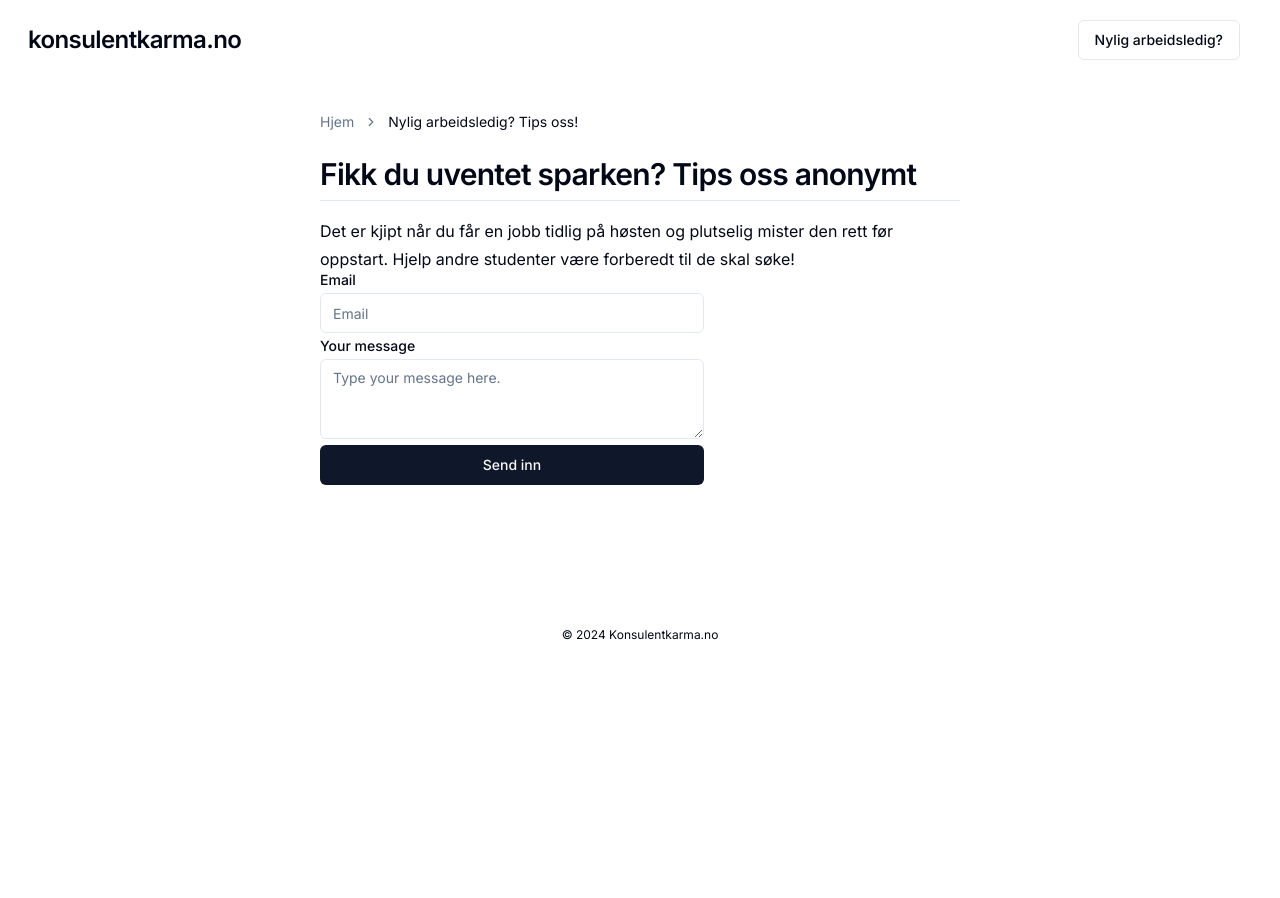
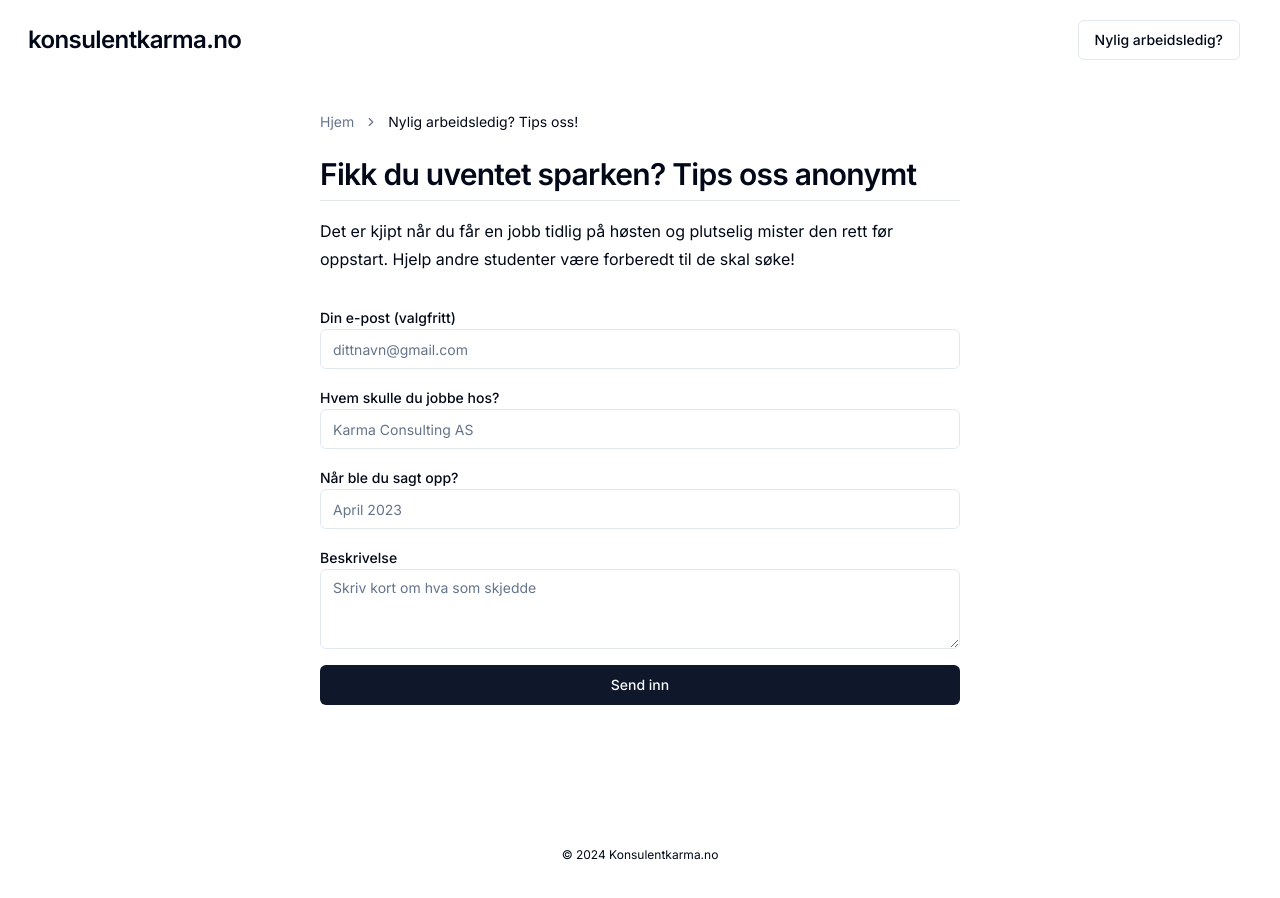
Before and after one commit to andersrodem/konsulent-karma, a Next.js app: page /nylig-arbeidsledig in a window 1280 px wide. Shown: the top 898 px of the page. Before the commit the page ends 817 px from the top, so only its background shows below. Built offline with nearby package versions, Linux system fonts and the light colour scheme; no server answers.

Commit message:
Improve tip form

```diff
--- a/app/actions.ts
+++ b/app/actions.ts
@@ -6,8 +6,8 @@ const resend = new Resend(process.env.RESEND_API_KEY);
 
 export async function sendEmail(text: string) {
   const { error } = await resend.emails.send({
-    from: "konsulentkarma.no <onboarding@resend.dev>",
-    to: ["konsulentkarma@mikkelsvartveit.com", "anders.rodem@gmail.com"],
+    from: "konsulentkarma.no <tips@konsulentkarma.no>",
+    to: ["anders.rodem@gmail.com", "konsulentkarma@mikkelsvartveit.com"],
     subject: "Nytt tips sendt inn!",
     text,
   });
--- a/app/nylig-arbeidsledig/page.tsx
+++ b/app/nylig-arbeidsledig/page.tsx
@@ -1,12 +1,4 @@
 "use client";
-import {
-  Dialog,
-  DialogContent,
-  DialogDescription,
-  DialogHeader,
-  DialogTitle,
-  DialogTrigger,
-} from "@/components/ui/dialog";
 import { Button } from "@/components/ui/button";
 import { Input } from "@/components/ui/input";
 import { Label } from "@/components/ui/label";
@@ -29,7 +21,20 @@ export default function NyligArbeidslos() {
 
   const handleSubmit = async (event: any) => {
     event.preventDefault();
-    await sendEmail(event.target.message.value);
+
+    const email = event.target.email.value;
+    const company = event.target.company.value;
+    const date = event.target.date.value;
+    const message = event.target.message.value;
+
+    const emailText = `
+E-post: ${email}
+Selskap: ${company}
+Dato: ${date}
+Beskrivelse: ${message}
+`;
+
+    await sendEmail(emailText);
     setEmailSent(true);
   };
 
@@ -59,21 +64,53 @@ export default function NyligArbeidslos() {
           den rett før oppstart. Hjelp andre studenter være forberedt til de
           skal søke!
         </p>
+
         {emailSent ? (
           <p>Ditt tips er sendt inn!</p>
         ) : (
           <form
-            className="grid w-full max-w-sm items-center gap-1.5"
+            className="grid w-full pt-8 items-center gap-4"
             onSubmit={handleSubmit}
           >
-            <Label htmlFor="email">Email</Label>
-            <Input type="email" name="email" id="email" placeholder="Email" />
-            <Label htmlFor="message">Your message</Label>
-            <Textarea
-              name="message"
-              id="message"
-              placeholder="Type your message here."
-            />
+            <div>
+              <Label htmlFor="email">Din e-post (valgfritt)</Label>
+              <Input
+                type="email"
+                name="email"
+                id="email"
+                placeholder="dittnavn@gmail.com"
+              />
+            </div>
+
+            <div>
+              <Label htmlFor="company">Hvem skulle du jobbe hos?</Label>
+              <Input
+                type="text"
+                name="company"
+                id="company"
+                placeholder="Karma Consulting AS"
+              />
+            </div>
+
+            <div>
+              <Label htmlFor="date">Når ble du sagt opp?</Label>
+              <Input
+                type="text"
+                name="date"
+                id="date"
+                placeholder="April 2023"
+              />
+            </div>
+
+            <div>
+              <Label htmlFor="message">Beskrivelse</Label>
+              <Textarea
+                name="description"
+                id="description"
+                placeholder="Skriv kort om hva som skjedde"
+              />
+            </div>
+
             <Button type="submit">Send inn</Button>
           </form>
         )}
```
